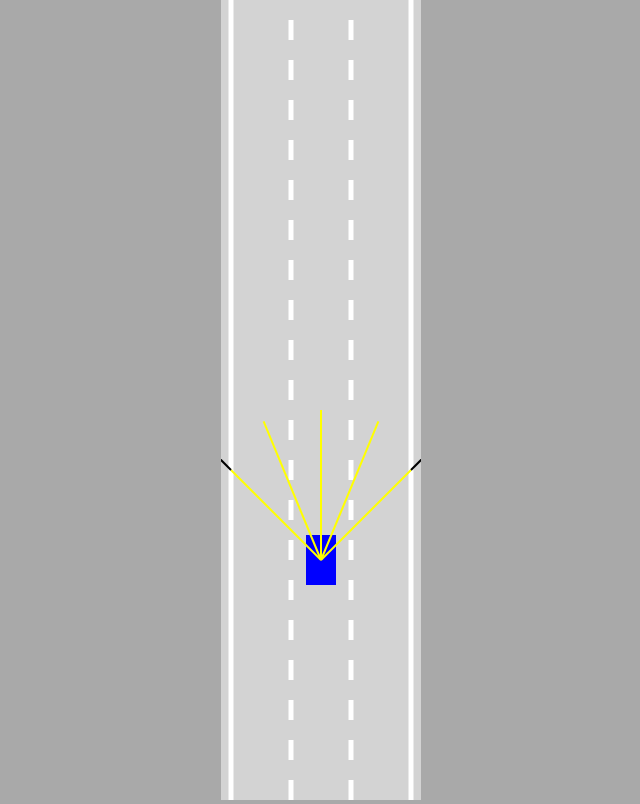
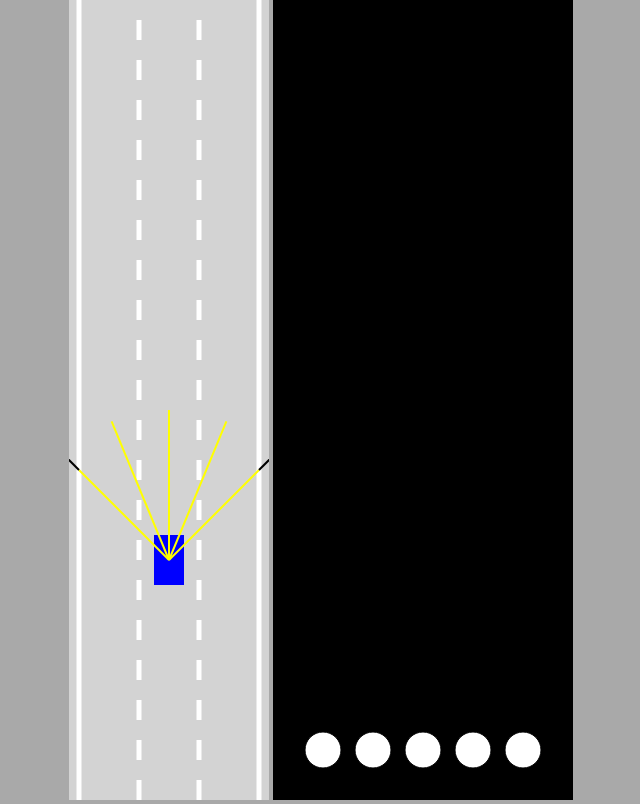
Before and after one commit to hdmzz/selfDrivingCar, a website built with Vite: page index.html in a window 1280 px wide. Shown: the whole page, without its empty margins (319-959 px from the left). Built offline with nearby package versions, Linux system fonts and the light colour scheme.

Commit message:
rien dimportant debut de visulisation de reseau de neurone

```diff
--- a/index.html
+++ b/index.html
@@ -12,13 +12,17 @@
 			text-align: center;
 		}
 
-		#myCanvas{
+		#carCanvas{
 			background: lightgray;
+		}
+		#networkCanvas{
+			background: black;
 		}
 	</style>
   </head>
   <body>
-    <canvas id="myCanvas"></canvas>
+    <canvas id="carCanvas"></canvas>
+    <canvas id="networkCanvas"></canvas>
     <script type="module" src="/src/main.ts"></script>
     <!--<script type="module" >
       const A = {x: 200, y: 150};
--- a/src/Car.ts
+++ b/src/Car.ts
@@ -84,7 +84,6 @@ export class Car {
       const offsets = this.sensor.readings.map(sensor => sensor==null ? 0 : 1 - sensor!.offset);
       const outputs = NeuralNetwork.feedForward(offsets, this.brain!);
 
-      console.log(outputs);
       if (this.useBrain) {
         this.controls.forward = outputs[0];
       };
--- a/src/Network.ts
+++ b/src/Network.ts
@@ -20,7 +20,7 @@ export class NeuralNetwork {
   };
 };
 
-class Level {
+export class Level {
   inputs: Array<number>;
   outputs: Array<number>;
   biases: Array<number>;
--- /dev/null
+++ b/src/Visualizer.ts
@@ -0,0 +1,31 @@
+import { Level, NeuralNetwork } from "./Network";
+import { lerp } from "./Utils";
+
+export class Visualizer {
+  static drawNetwork(ctx: CanvasRenderingContext2D, network: NeuralNetwork)
+  {
+    const margin = 50;
+    const left = margin, top = margin, width = ctx.canvas.width - margin * 2, height = ctx.canvas.height - margin * 2;
+
+    Visualizer.drawLevel(ctx, network.levels[0], left, top, width, height);
+  };
+
+  static  drawLevel(ctx: CanvasRenderingContext2D, level: Level, left: number, top: number, widht: number, height: number)
+  {
+    const right = left + widht;
+    const bottom = top + height;
+
+    const {inputs, outputs} = level;
+
+    const nodeRadius = 18; //le rayo du rond representant les in/out-puts
+
+    for (let i = 0; i < inputs.length; i++) {
+      const x = lerp(left, right, inputs.length == 1 ? 0.5 :  i / (inputs.length - 1));
+      ctx.beginPath();
+      ctx.arc(x, bottom, nodeRadius, 0, Math.PI * 2);
+      ctx.fillStyle = "white";
+      ctx.fill();
+      ctx.stroke();
+    }
+  };
+};
--- a/src/main.ts
+++ b/src/main.ts
@@ -1,39 +1,47 @@
-import {Car} from "./Car";
+import { Car } from "./Car";
 import Roads from "./Road";
-import Sensor from "./Sensor";
+import { Visualizer } from "./Visualizer";
 
+const	carCanvas = document.getElementById("carCanvas") as HTMLCanvasElement;
+const	networkCanvas = document.getElementById("networkCanvas") as HTMLCanvasElement;
+const	carCtx = carCanvas.getContext("2d");
+const	networkCtx = networkCanvas.getContext("2d");
 
-const	canvas = document.getElementById("myCanvas") as HTMLCanvasElement;
+carCanvas!.width = 200;
+networkCanvas.width = 300;
 
-canvas!.width = 200;
-const	ctx = canvas.getContext("2d");
-
-if (ctx === null) {
+if (carCtx === null) {
 	alert("No context here!");
 } else {
-  const	road = new Roads(canvas.width / 2, canvas.width * 0.9, 3);
+  const	road = new Roads(carCanvas.width / 2, carCanvas.width * 0.9, 3);
+	const	car = new Car(road.getLaneCenter(1), 100, 30, 50, "AI", 4);
   const traffic: Car[] = [
     new Car(road.getLaneCenter(1), 20, 30, 50, "DUMMY", 3),
   ]
-	const	car = new Car(road.getLaneCenter(1), 100, 30, 50, "AI", 4);
+
 	animate();
+
 	function animate() {
     for (let i = 0; i < traffic.length; i++) {
       traffic[i].update(road.borders, []);
     }
 		car.update(road.borders, traffic);
-		canvas.height = window.innerHeight;
+		carCanvas.height = window.innerHeight;
+		networkCanvas.height = window.innerHeight;
 
-		ctx?.save();
-		ctx?.translate(0, -car.y + canvas.height * 0.7);
+		carCtx?.save();
+		carCtx?.translate(0, -car.y + carCanvas.height * 0.7);
 
-		road.draw(ctx!);
+		road.draw(carCtx!);
     for (let i = 0; i < traffic.length; i++) {
-      traffic[i].draw(ctx!, "red");
+      traffic[i].draw(carCtx!, "red");
     }
-    car.draw(ctx!);//si la voiture est draw en dernier, les rayons seront sur les autres voitures mais si dessinee avant alors les rayons passent en dessous
+    car.draw(carCtx!);//si la voiture est draw en dernier, les rayons seront sur les autres voitures mais si dessinee avant alors les rayons passent en dessous
 
-		ctx?.restore();
+		carCtx?.restore();
+
+    Visualizer.drawNetwork(networkCtx!, car.brain!);
+
 		requestAnimationFrame(animate);
 	};
 };
```
